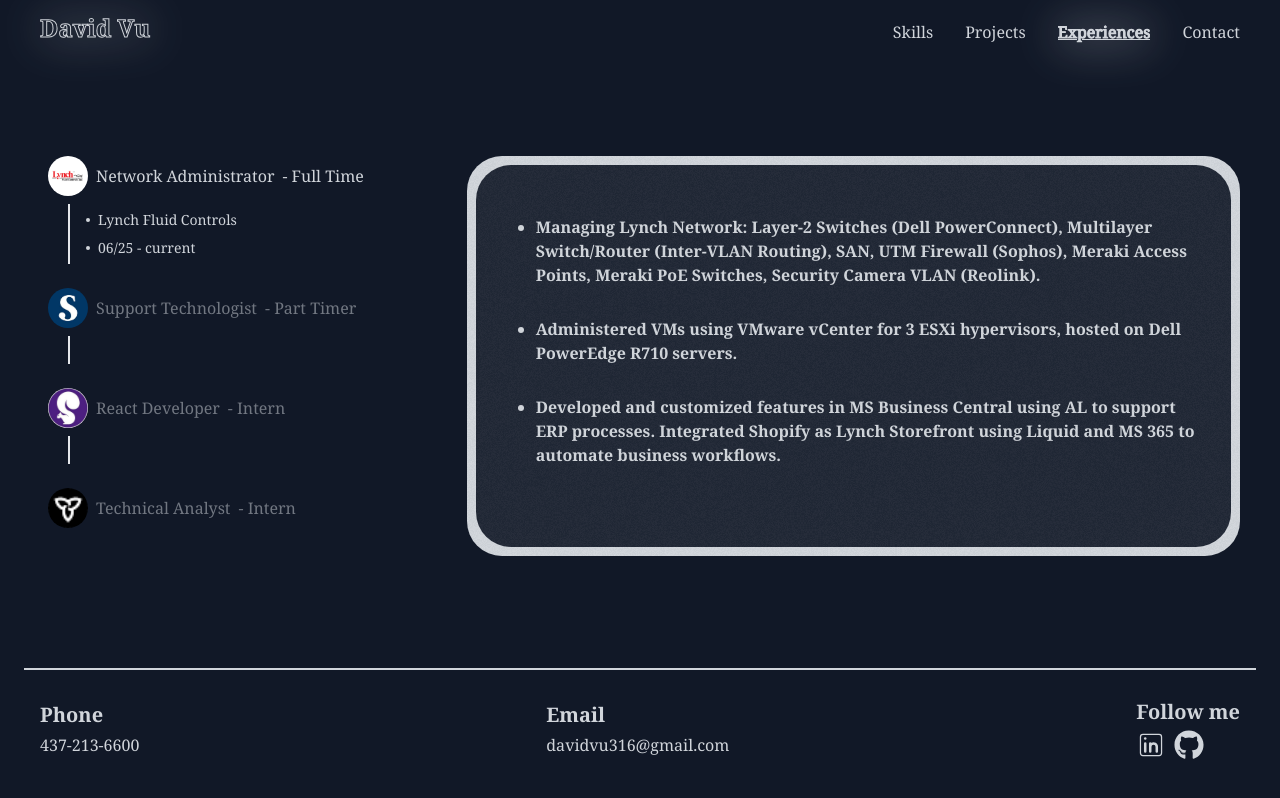
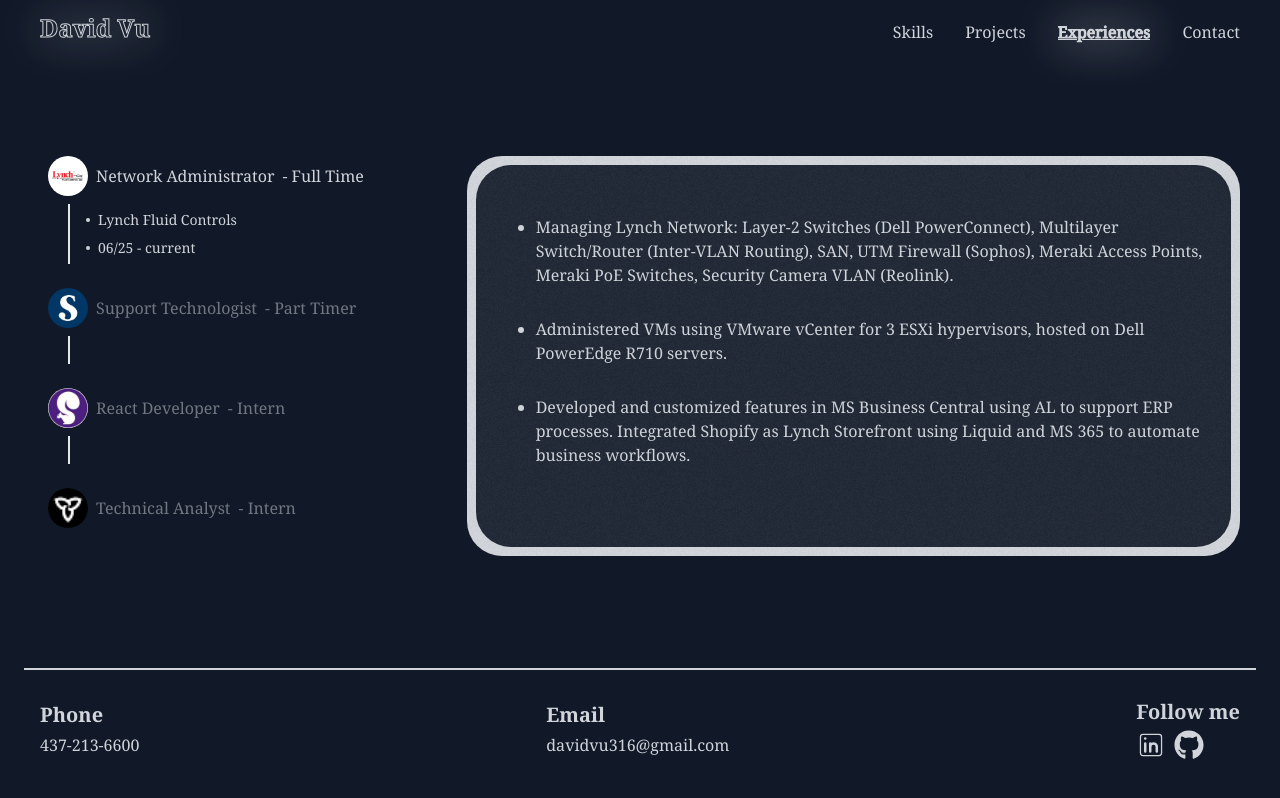
Before and after one commit to fcbvttn123/portfolio, a React (Vite) app: page /experiences in a window 1280 px wide. Built offline with nearby package versions, Linux system fonts and the light colour scheme.

Commit message:
Work Expericens: update font weight for work detail section

```diff
--- a/src/index.css
+++ b/src/index.css
@@ -164,7 +164,7 @@
     filter: opacity(10%) contrast(105%);
   }
   .card-inner {
-    @apply w-full h-full p-[20px] overflow-hidden rounded-[inherit] font-black;
+    @apply w-full h-full p-[20px] overflow-hidden rounded-[inherit];
     background-color: var(--contrast);
   }
 }
```
Also changed, not shown: todos.txt.
